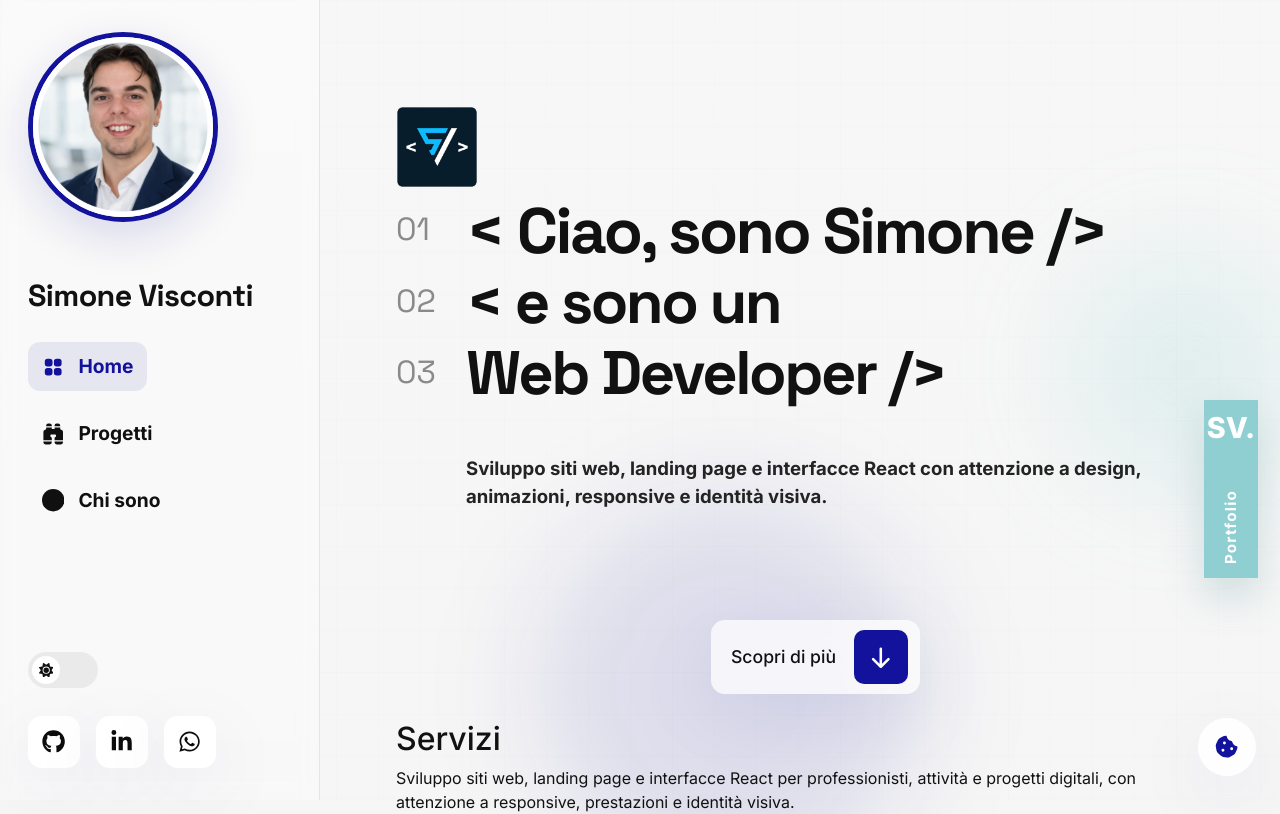
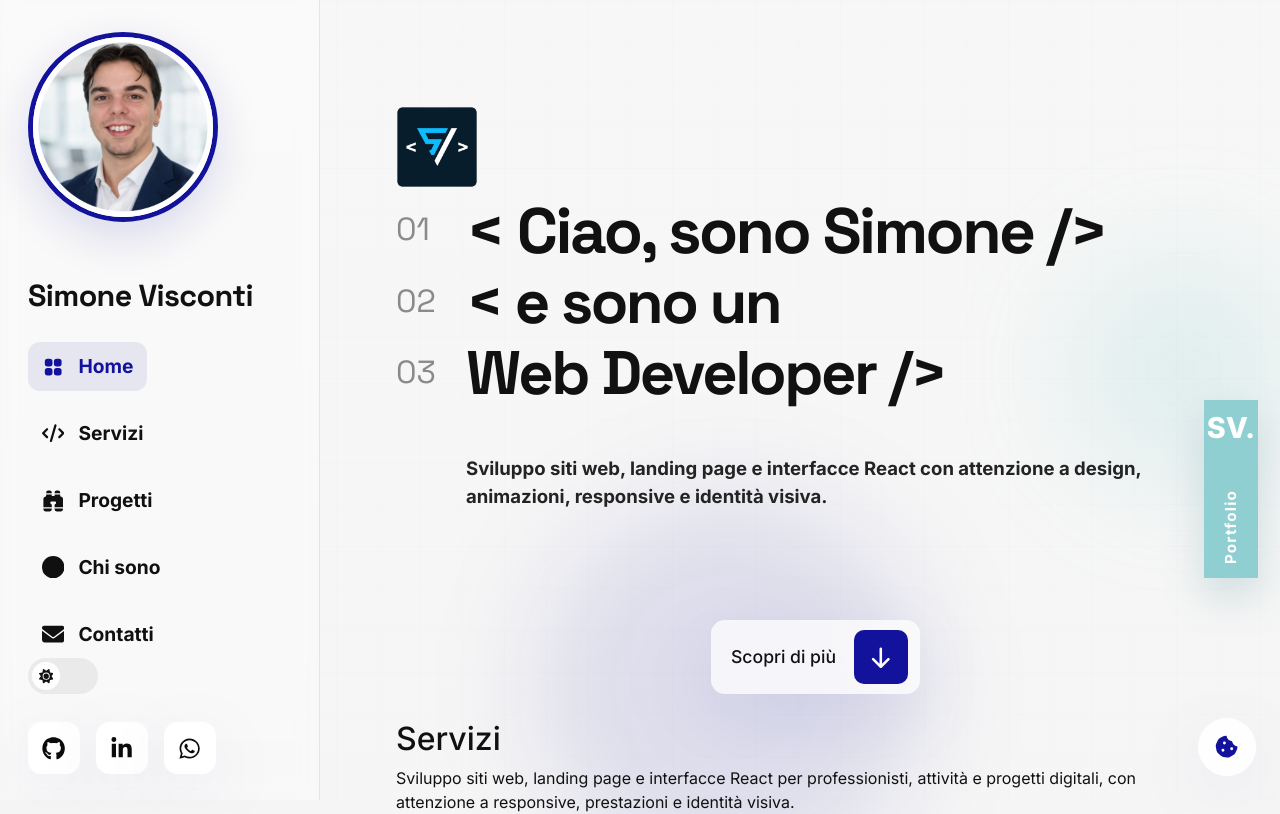
Before and after one commit to simonedantevisconti/sv-portfolio, a React (Vite) app: page / in a window 1280 px wide. Shown: the top 814 px of the page. Built offline with nearby package versions, Linux system fonts and the light colour scheme.

Commit message:
[UPD] navigazione sidebar con servizi e contatti

```diff
--- a/src/components/Sidebar.jsx
+++ b/src/components/Sidebar.jsx
@@ -1,7 +1,13 @@
 import { motion } from "framer-motion";
 import { HiSquares2X2 } from "react-icons/hi2";
 import { BsBinocularsFill } from "react-icons/bs";
-import { FaCircle, FaMoon, FaSun } from "react-icons/fa6";
+import {
+  FaCircle,
+  FaCode,
+  FaEnvelope,
+  FaMoon,
+  FaSun,
+} from "react-icons/fa6";
 import { useContext } from "react";
 import SocialLinks from "./SocialLinks";
 import { ThemeContext } from "../context/ThemeContext";
@@ -39,12 +45,19 @@ const Sidebar = () => {
           Simone Visconti
         </motion.h3>
 
-        <nav className="side-nav">
+        <nav className="side-nav" aria-label="Navigazione principale">
           <a href="#home" className="side-link active">
             <span className="side-icon">
               <HiSquares2X2 />
             </span>
             Home
+          </a>
+
+          <a href="#servizi" className="side-link">
+            <span className="side-icon">
+              <FaCode />
+            </span>
+            Servizi
           </a>
 
           <a href="#progetti" className="side-link">
@@ -59,6 +72,13 @@ const Sidebar = () => {
               <FaCircle />
             </span>
             Chi sono
+          </a>
+
+          <a href="#contatti" className="side-link">
+            <span className="side-icon">
+              <FaEnvelope />
+            </span>
+            Contatti
           </a>
         </nav>
       </div>
```
